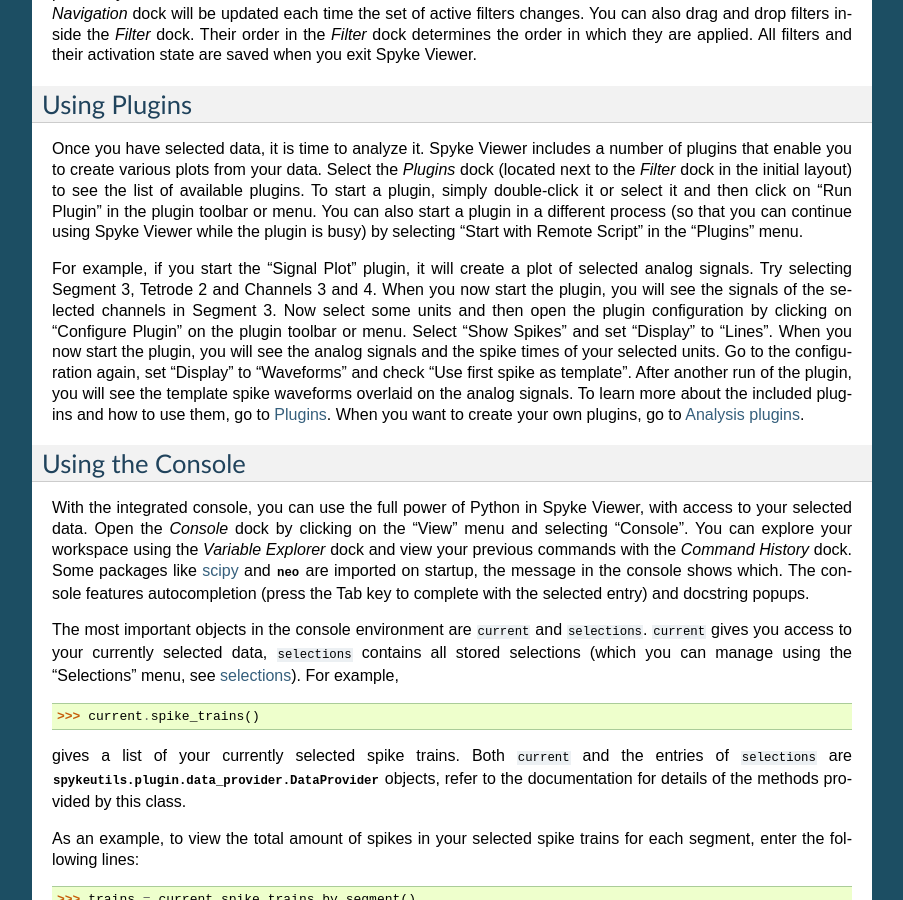
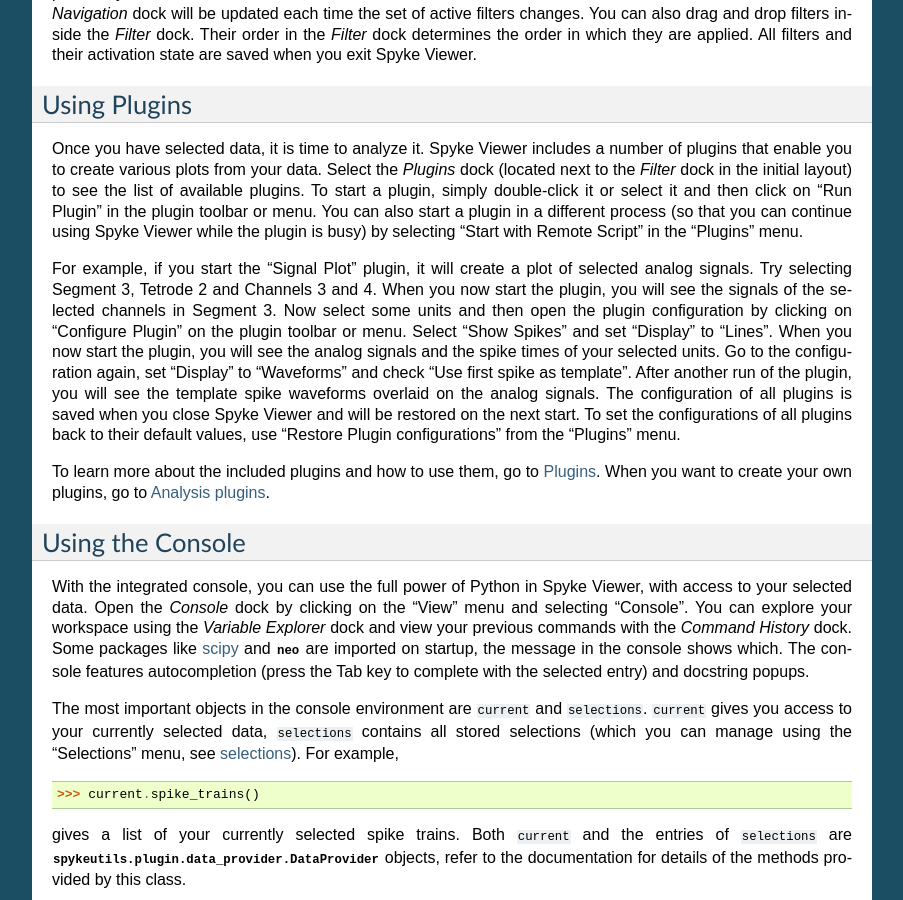
Before and after one commit to rproepp/spykeviewer, a Sphinx documentation site: the page built from doc/source/usage.rst, in a window 1280 px wide and 900 px high, scrolled down 4271 px. Shown: the whole window, without its empty margins (198-1101 px from the left). Built offline with Sphinx 7.4.7, drawn with Linux system fonts in a browser that asks for light colours; formulas are drawn with MathJax 3.

Commit message:
Docs for save/restore plugin config

```diff
--- a/doc/source/usage.rst
+++ b/doc/source/usage.rst
@@ -196,8 +196,13 @@ menu. Select "Show Spikes" and set "Display" to "Lines". When you now start
 the plugin, you will see the analog signals and the spike times of your
 selected units. Go to the configuration again, set "Display" to  "Waveforms"
 and check "Use first spike as template". After another run of the plugin,
-you will see the template spike waveforms overlaid on the analog signals. To
-learn more about the included plugins and how to use them, go to
+you will see the template spike waveforms overlaid on the analog signals. The
+configuration of all plugins is saved when you close Spyke Viewer and will
+be restored on the next start. To set the configurations of all plugins back
+to their default values, use "Restore Plugin configurations" from the
+"Plugins" menu.
+
+To learn more about the included plugins and how to use them, go to
 :ref:`plugins`. When you want to create your own plugins, go to
 :ref:`analysisplugins`.
 
```
